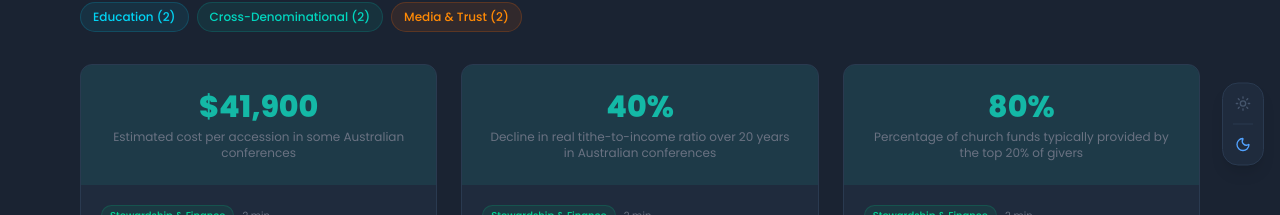
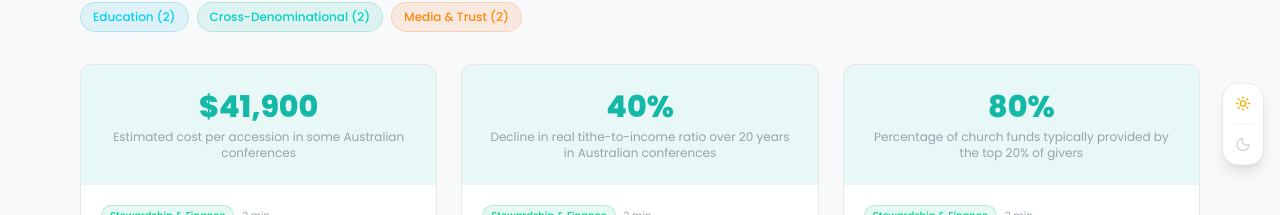
Before and after one commit to South-NSW-Conference-Office/adventistpulse-backend, a Next.js app: page /briefs in a window 1280 px wide. Shown: the part 276-491 px from the top of the page. Built offline with nearby package versions, Linux system fonts and the light colour scheme; no server answers.

Commit message:
fix: default theme to light mode

```diff
--- a/components/ThemeProvider.tsx
+++ b/components/ThemeProvider.tsx
@@ -13,7 +13,7 @@ interface ThemeContextType {
 const ThemeContext = createContext<ThemeContextType | undefined>(undefined);
 
 export function ThemeProvider({ children }: { children: React.ReactNode }) {
-  const [theme, setTheme] = useState<Theme>('dark'); // Default to dark
+  const [theme, setTheme] = useState<Theme>('light'); // Default to light
   const [mounted, setMounted] = useState(false);
 
   useEffect(() => {
```
